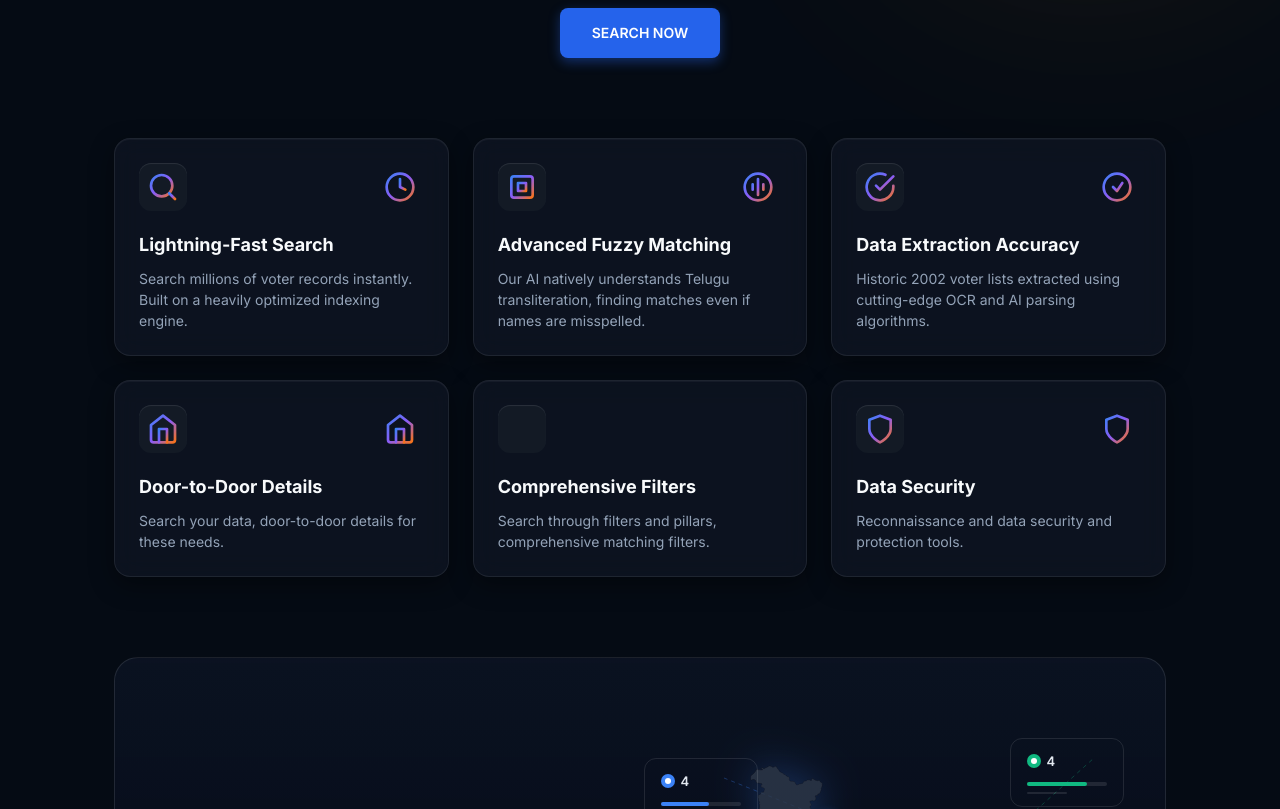
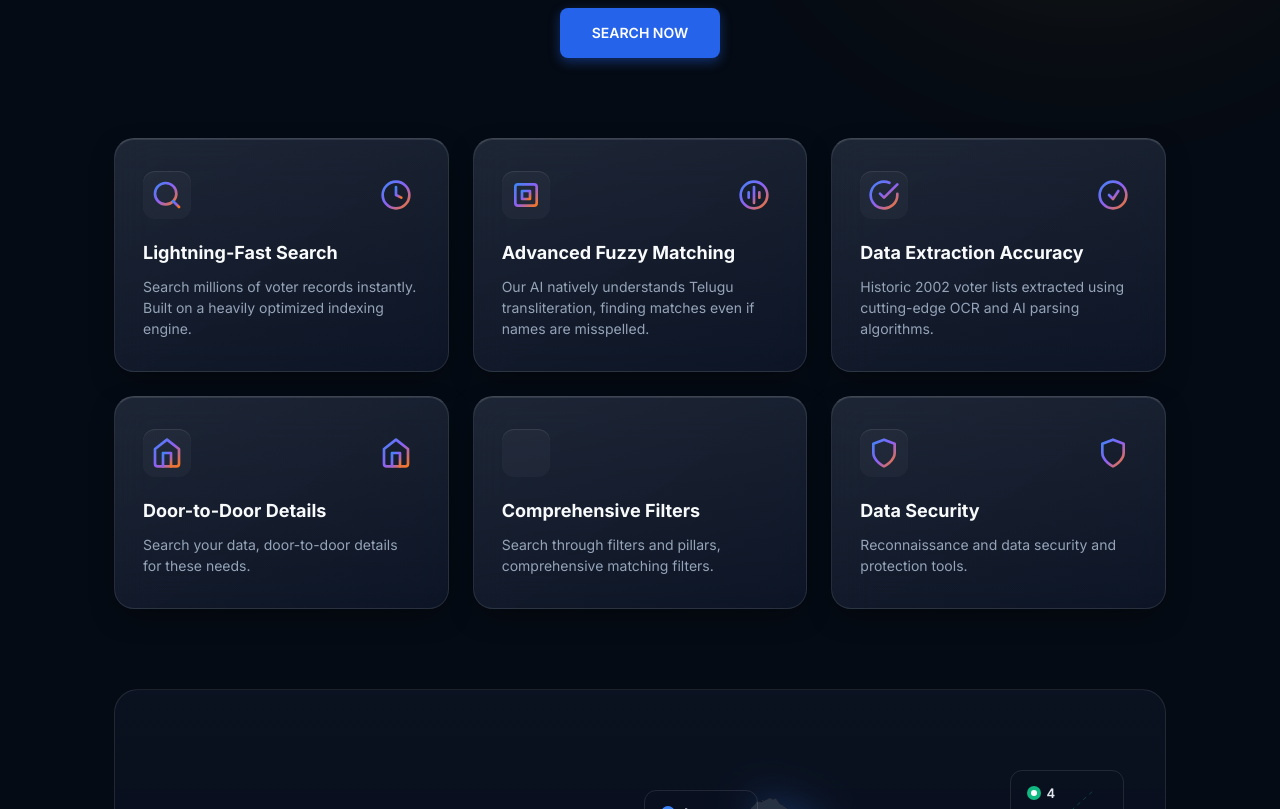
Before and after one commit to shauddin306/AP_SIR_2002, a Next.js app: page / in a window 1280 px wide. Shown: the part 700-1509 px from the top of the page. Built offline with nearby package versions, Linux system fonts and the light colour scheme; no server answers; the database is empty.

Commit message:
style: premium glassmorphism for feature cards

```diff
--- a/src/app/globals.css
+++ b/src/app/globals.css
@@ -393,20 +393,34 @@ body {
 }
 
 .mockup-feature-card {
-  background: rgba(17, 24, 39, 0.6);
-  border: 1px solid rgba(255, 255, 255, 0.08);
-  border-radius: 16px;
-  padding: 24px;
-  backdrop-filter: blur(12px);
-  -webkit-backdrop-filter: blur(12px);
-  box-shadow: inset 0 1px 1px rgba(255, 255, 255, 0.05), 0 8px 24px rgba(0, 0, 0, 0.4);
-  transition: transform 0.2s ease, box-shadow 0.2s ease;
+  background: linear-gradient(145deg, rgba(30, 41, 59, 0.7) 0%, rgba(15, 23, 42, 0.8) 100%);
+  border: 1px solid rgba(255, 255, 255, 0.1);
+  border-top: 1px solid rgba(255, 255, 255, 0.2);
+  border-radius: 20px;
+  padding: 32px 28px;
+  backdrop-filter: blur(20px);
+  -webkit-backdrop-filter: blur(20px);
+  box-shadow: 0 10px 30px -10px rgba(0, 0, 0, 0.5), inset 0 1px 0 rgba(255, 255, 255, 0.1);
+  transition: all 0.3s cubic-bezier(0.4, 0, 0.2, 1);
+  position: relative;
+  overflow: hidden;
+}
+
+.mockup-feature-card::before {
+  content: '';
+  position: absolute;
+  top: 0;
+  left: 0;
+  right: 0;
+  height: 100%;
+  background: linear-gradient(180deg, rgba(255,255,255,0.03) 0%, transparent 100%);
+  pointer-events: none;
 }
 
 .mockup-feature-card:hover {
-  transform: translateY(-4px);
-  box-shadow: inset 0 1px 1px rgba(255, 255, 255, 0.1), 0 12px 32px rgba(0, 0, 0, 0.5);
-  border-color: rgba(255, 255, 255, 0.15);
+  transform: translateY(-6px) scale(1.02);
+  box-shadow: 0 20px 40px -15px rgba(0, 0, 0, 0.7), inset 0 1px 0 rgba(255, 255, 255, 0.2);
+  border-color: rgba(59, 130, 246, 0.3);
 }
 
 .search-input-mockup {
```
